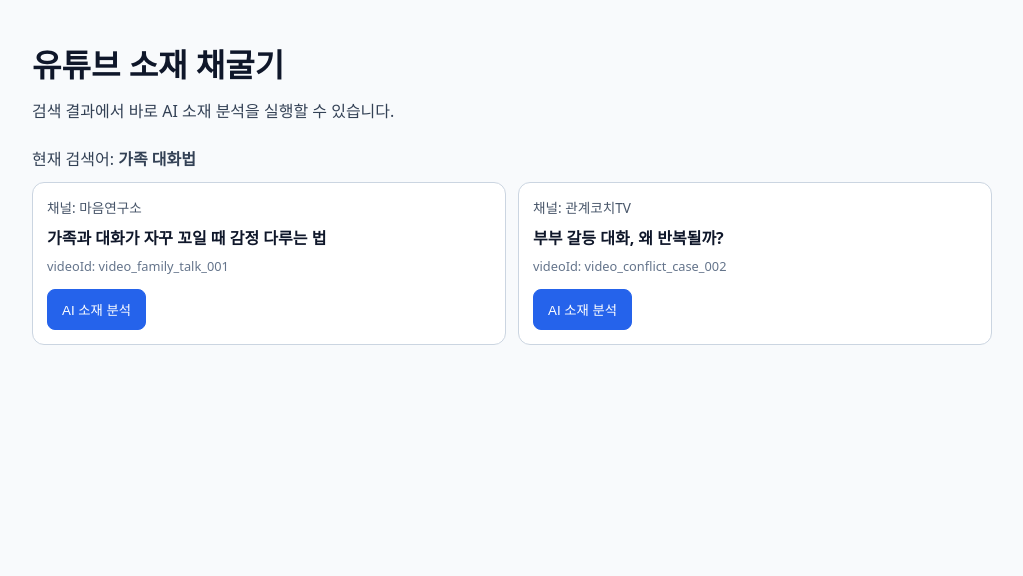
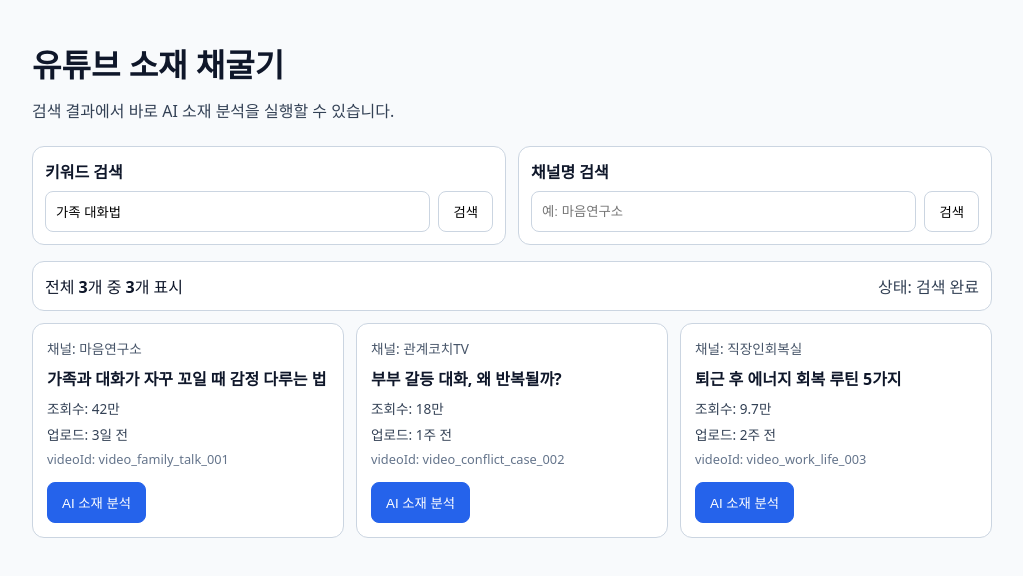
Before and after one commit to jh9098/yt_search, a React (Vite) app in the folder frontend/: page / in a window 1280 px wide. Shown: the top 576 px of the page, without its empty margins (128-1151 px from the left). Built offline with nearby package versions, Linux system fonts and the light colour scheme; no server answers.

Commit message:
feat(frontend): split MVP-A search skeleton into domain components

```diff
--- a/frontend/src/App.tsx
+++ b/frontend/src/App.tsx
@@ -5,11 +5,13 @@ import {
   createAnalysisJob,
   getAnalysisJobStatus,
 } from "./domains/analysis/api/client";
-import {
-  analysisErrorMock,
-} from "./domains/analysis/mocks/analysisResult.mock";
+import { analysisErrorMock } from "./domains/analysis/mocks/analysisResult.mock";
 import { mapAnalysisError } from "./domains/analysis/utils/errorMapper";
 import { toLoadingState } from "./domains/analysis/utils/loadingFallback";
+import { ChannelSearchBar } from "./domains/search/components/ChannelSearchBar";
+import { KeywordSearchBar } from "./domains/search/components/KeywordSearchBar";
+import { ResultSummaryBar } from "./domains/search/components/ResultSummaryBar";
+import { VideoGrid } from "./domains/search/components/VideoGrid";
 import type {
   AnalysisErrorState,
   AnalysisLoadingState,
@@ -17,30 +19,46 @@ import type {
   AnalysisStatusData,
   AnalysisResult,
 } from "./domains/analysis/types";
-
-interface SearchResultCard {
-  videoId: string;
-  title: string;
-  channelName: string;
-}
+import type {
+  SearchQueryState,
+  SearchResultCard,
+  SearchResultsState,
+  SearchSummary,
+} from "./domains/search/types";
 
 const SEARCH_RESULT_CARDS: SearchResultCard[] = [
   {
     videoId: "video_family_talk_001",
     title: "가족과 대화가 자꾸 꼬일 때 감정 다루는 법",
     channelName: "마음연구소",
+    viewCountText: "42만",
+    uploadedAtText: "3일 전",
   },
   {
     videoId: "video_conflict_case_002",
     title: "부부 갈등 대화, 왜 반복될까?",
     channelName: "관계코치TV",
+    viewCountText: "18만",
+    uploadedAtText: "1주 전",
+  },
+  {
+    videoId: "video_work_life_003",
+    title: "퇴근 후 에너지 회복 루틴 5가지",
+    channelName: "직장인회복실",
+    viewCountText: "9.7만",
+    uploadedAtText: "2주 전",
   },
 ];
 
 const POLLING_INTERVAL_MS = 1200;
 
 export function App() {
-  const [searchKeyword, setSearchKeyword] = useState("가족 대화법");
+  const [queryState, setQueryState] = useState<SearchQueryState>({
+    keyword: "가족 대화법",
+    channel: "",
+  });
+  const [resultsState, setResultsState] = useState<SearchResultsState>("success");
+  const [visibleCards, setVisibleCards] = useState<SearchResultCard[]>(SEARCH_RESULT_CARDS);
   const [selectedVideoId, setSelectedVideoId] = useState<string | null>(null);
   const [isModalOpen, setIsModalOpen] = useState(false);
   const [status, setStatus] = useState<AnalysisModalStatus>("loading");
@@ -50,6 +68,7 @@ export function App() {
     message: "분석을 준비 중입니다.",
   });
   const pollTimerRef = useRef<number | null>(null);
+  const searchTimerRef = useRef<number | null>(null);
   const activeSessionRef = useRef(0);
   const isModalOpenRef = useRef(false);
 
@@ -57,9 +76,17 @@ export function App() {
     isModalOpenRef.current = isModalOpen;
   }, [isModalOpen]);
 
+  useEffect(() => {
+    return () => {
+      if (searchTimerRef.current !== null) {
+        window.clearTimeout(searchTimerRef.current);
+      }
+    };
+  }, []);
+
   const selectedCard = useMemo(
-    () => SEARCH_RESULT_CARDS.find((card) => card.videoId === selectedVideoId) ?? null,
-    [selectedVideoId],
+    () => visibleCards.find((card) => card.videoId === selectedVideoId) ?? null,
+    [selectedVideoId, visibleCards],
   );
 
   const clearPollTimer = useCallback(() => {
@@ -203,6 +230,49 @@ export function App() {
     };
   }, [stopPolling]);
 
+  const filterCards = useCallback((query: SearchQueryState) => {
+    const normalizedKeyword = query.keyword.trim().toLowerCase();
+    const normalizedChannel = query.channel.trim().toLowerCase();
+
+    return SEARCH_RESULT_CARDS.filter((card) => {
+      const titleMatched =
+        normalizedKeyword.length === 0 || card.title.toLowerCase().includes(normalizedKeyword);
+      const channelMatched =
+        normalizedChannel.length === 0 || card.channelName.toLowerCase().includes(normalizedChannel);
+      return titleMatched && channelMatched;
+    });
+  }, []);
+
+  const runSearch = useCallback(
+    (nextQuery: SearchQueryState) => {
+      if (searchTimerRef.current !== null) {
+        window.clearTimeout(searchTimerRef.current);
+      }
+
+      setResultsState("loading");
+      searchTimerRef.current = window.setTimeout(() => {
+        if (nextQuery.keyword.trim() === "에러테스트") {
+          setVisibleCards([]);
+          setResultsState("error");
+          return;
+        }
+
+        const filteredCards = filterCards(nextQuery);
+        setVisibleCards(filteredCards);
+        setResultsState(filteredCards.length > 0 ? "success" : "empty");
+      }, 300);
+    },
+    [filterCards],
+  );
+
+  const handleKeywordSearch = () => {
+    runSearch(queryState);
+  };
+
+  const handleChannelSearch = () => {
+    runSearch(queryState);
+  };
+
   const openAnalysisModal = (card: SearchResultCard) => {
     if (isModalOpen && status === "loading") {
       return;
@@ -227,7 +297,18 @@ export function App() {
   };
 
   const handleKeywordClick = (keyword: string) => {
-    setSearchKeyword(keyword);
+    const nextQuery: SearchQueryState = {
+      ...queryState,
+      keyword,
+    };
+    setQueryState(nextQuery);
+    runSearch(nextQuery);
+  };
+
+  const summary: SearchSummary = {
+    totalCount: SEARCH_RESULT_CARDS.length,
+    shownCount: visibleCards.length,
+    resultsState,
   };
 
   const isAnalyzeButtonDisabled = isModalOpen && status === "loading";
@@ -239,31 +320,34 @@ export function App() {
         <p className="app-subtitle">검색 결과에서 바로 AI 소재 분석을 실행할 수 있습니다.</p>
       </header>
 
+      <section className="search-panel" aria-label="탐색 검색 패널">
+        <KeywordSearchBar
+          keyword={queryState.keyword}
+          isDisabled={resultsState === "loading"}
+          onKeywordChange={(keyword) => {
+            setQueryState((previous) => ({ ...previous, keyword }));
+          }}
+          onSearch={handleKeywordSearch}
+        />
+
+        <ChannelSearchBar
+          channel={queryState.channel}
+          isDisabled={resultsState === "loading"}
+          onChannelChange={(channel) => {
+            setQueryState((previous) => ({ ...previous, channel }));
+          }}
+          onSearch={handleChannelSearch}
+        />
+      </section>
+
       <section className="search-section" aria-label="검색 결과">
-        <div className="search-meta-row">
-          <p className="search-keyword-label">
-            현재 검색어: <strong>{searchKeyword}</strong>
-          </p>
-        </div>
-
-        <div className="card-grid">
-          {SEARCH_RESULT_CARDS.map((card) => (
-            <article key={card.videoId} className="result-card">
-              <p className="result-card-channel">채널: {card.channelName}</p>
-              <h2 className="result-card-title">{card.title}</h2>
-              <p className="result-card-video-id">videoId: {card.videoId}</p>
-
-              <button
-                type="button"
-                className="analyze-button"
-                disabled={isAnalyzeButtonDisabled}
-                onClick={() => openAnalysisModal(card)}
-              >
-                AI 소재 분석
-              </button>
-            </article>
-          ))}
-        </div>
+        <ResultSummaryBar summary={summary} />
+        <VideoGrid
+          cards={visibleCards}
+          resultsState={resultsState}
+          isAnalyzeDisabled={isAnalyzeButtonDisabled}
+          onAnalyze={openAnalysisModal}
+        />
       </section>
 
       {isModalOpen ? (
--- /dev/null
+++ b/frontend/src/domains/search/components/ChannelSearchBar.tsx
@@ -0,0 +1,34 @@
+interface ChannelSearchBarProps {
+  channel: string;
+  isDisabled: boolean;
+  onChannelChange: (value: string) => void;
+  onSearch: () => void;
+}
+
+export function ChannelSearchBar({
+  channel,
+  isDisabled,
+  onChannelChange,
+  onSearch,
+}: ChannelSearchBarProps) {
+  return (
+    <div className="search-input-group" aria-label="채널명 검색 영역">
+      <label htmlFor="channel-search-input" className="search-label">
+        채널명 검색
+      </label>
+      <div className="search-input-row">
+        <input
+          id="channel-search-input"
+          className="search-input"
+          value={channel}
+          onChange={(event) => onChannelChange(event.target.value)}
+          placeholder="예: 마음연구소"
+          aria-label="채널명 입력"
+        />
+        <button type="button" onClick={onSearch} disabled={isDisabled} aria-label="채널명 검색 실행">
+          검색
+        </button>
+      </div>
+    </div>
+  );
+}
--- /dev/null
+++ b/frontend/src/domains/search/components/KeywordSearchBar.tsx
@@ -0,0 +1,34 @@
+interface KeywordSearchBarProps {
+  keyword: string;
+  isDisabled: boolean;
+  onKeywordChange: (value: string) => void;
+  onSearch: () => void;
+}
+
+export function KeywordSearchBar({
+  keyword,
+  isDisabled,
+  onKeywordChange,
+  onSearch,
+}: KeywordSearchBarProps) {
+  return (
+    <div className="search-input-group" aria-label="키워드 검색 영역">
+      <label htmlFor="keyword-search-input" className="search-label">
+        키워드 검색
+      </label>
+      <div className="search-input-row">
+        <input
+          id="keyword-search-input"
+          className="search-input"
+          value={keyword}
+          onChange={(event) => onKeywordChange(event.target.value)}
+          placeholder="예: 가족 대화법"
+          aria-label="키워드 입력"
+        />
+        <button type="button" onClick={onSearch} disabled={isDisabled} aria-label="키워드 검색 실행">
+          검색
+        </button>
+      </div>
+    </div>
+  );
+}
--- /dev/null
+++ b/frontend/src/domains/search/components/ResultSummaryBar.tsx
@@ -0,0 +1,26 @@
+import type { SearchSummary } from "../types";
+
+interface ResultSummaryBarProps {
+  summary: SearchSummary;
+}
+
+const STATE_LABEL: Record<SearchSummary["resultsState"], string> = {
+  idle: "검색 조건 입력 대기",
+  loading: "검색 중",
+  success: "검색 완료",
+  empty: "검색 결과 없음",
+  error: "검색 오류",
+};
+
+export function ResultSummaryBar({ summary }: ResultSummaryBarProps) {
+  return (
+    <section className="result-summary-bar" aria-label="검색 결과 요약">
+      <p>
+        전체 <strong>{summary.totalCount}</strong>개 중 <strong>{summary.shownCount}</strong>개 표시
+      </p>
+      <p className="result-summary-state" aria-live="polite">
+        상태: {STATE_LABEL[summary.resultsState]}
+      </p>
+    </section>
+  );
+}
--- /dev/null
+++ b/frontend/src/domains/search/components/VideoCard.tsx
@@ -0,0 +1,29 @@
+import type { SearchResultCard } from "../types";
+
+interface VideoCardProps {
+  card: SearchResultCard;
+  isAnalyzeDisabled: boolean;
+  onAnalyze: (card: SearchResultCard) => void;
+}
+
+export function VideoCard({ card, isAnalyzeDisabled, onAnalyze }: VideoCardProps) {
+  return (
+    <article className="result-card" aria-label={`영상 카드 ${card.title}`}>
+      <p className="result-card-channel">채널: {card.channelName}</p>
+      <h2 className="result-card-title">{card.title}</h2>
+      <p className="result-card-meta">조회수: {card.viewCountText}</p>
+      <p className="result-card-meta">업로드: {card.uploadedAtText}</p>
+      <p className="result-card-video-id">videoId: {card.videoId}</p>
+
+      <button
+        type="button"
+        className="analyze-button"
+        disabled={isAnalyzeDisabled}
+        onClick={() => onAnalyze(card)}
+        aria-label={`${card.title} AI 소재 분석`}
+      >
+        AI 소재 분석
+      </button>
+    </article>
+  );
+}
--- /dev/null
+++ b/frontend/src/domains/search/components/VideoGrid.tsx
@@ -0,0 +1,44 @@
+import { VideoCard } from "./VideoCard";
+import type { SearchResultCard, SearchResultsState } from "../types";
+
+interface VideoGridProps {
+  cards: SearchResultCard[];
+  resultsState: SearchResultsState;
+  isAnalyzeDisabled: boolean;
+  onAnalyze: (card: SearchResultCard) => void;
+}
+
+export function VideoGrid({ cards, resultsState, isAnalyzeDisabled, onAnalyze }: VideoGridProps) {
+  if (resultsState === "loading") {
+    return (
+      <div className="results-placeholder" role="status" aria-live="polite">
+        검색 결과를 불러오는 중입니다...
+      </div>
+    );
+  }
+
+  if (resultsState === "error") {
+    return (
+      <div className="results-placeholder results-placeholder-error" role="alert">
+        검색 중 문제가 발생했습니다. 잠시 후 다시 시도해 주세요.
+      </div>
+    );
+  }
+
+  if (resultsState === "empty") {
+    return <div className="results-placeholder">조건에 맞는 영상이 없습니다.</div>;
+  }
+
+  return (
+    <div className="card-grid">
+      {cards.map((card) => (
+        <VideoCard
+          key={card.videoId}
+          card={card}
+          isAnalyzeDisabled={isAnalyzeDisabled}
+          onAnalyze={onAnalyze}
+        />
+      ))}
+    </div>
+  );
+}
--- /dev/null
+++ b/frontend/src/domains/search/types.ts
@@ -0,0 +1,20 @@
+export type SearchResultsState = "idle" | "loading" | "success" | "empty" | "error";
+
+export interface SearchQueryState {
+  keyword: string;
+  channel: string;
+}
+
+export interface SearchResultCard {
+  videoId: string;
+  title: string;
+  channelName: string;
+  viewCountText: string;
+  uploadedAtText: string;
+}
+
+export interface SearchSummary {
+  totalCount: number;
+  shownCount: number;
+  resultsState: SearchResultsState;
+}
--- a/frontend/src/styles.css
+++ b/frontend/src/styles.css
@@ -29,16 +29,59 @@ body {
   color: #334155;
 }
 
-.search-section {
+.search-panel {
+  display: grid;
+  grid-template-columns: repeat(auto-fit, minmax(280px, 1fr));
+  gap: 12px;
   margin-top: 24px;
 }
 
-.search-meta-row {
+.search-input-group {
+  border: 1px solid #cbd5e1;
+  border-radius: 12px;
+  background: #ffffff;
+  padding: 12px;
+}
+
+.search-label {
+  display: block;
+  font-weight: 600;
+  margin-bottom: 8px;
+}
+
+.search-input-row {
+  display: flex;
+  gap: 8px;
+}
+
+.search-input {
+  flex: 1;
+  border: 1px solid #cbd5e1;
+  border-radius: 8px;
+  padding: 10px;
+}
+
+.search-section {
+  margin-top: 16px;
+}
+
+.result-summary-bar {
+  border: 1px solid #cbd5e1;
+  border-radius: 12px;
+  background: #ffffff;
+  padding: 12px;
+  display: flex;
+  justify-content: space-between;
+  gap: 12px;
+  flex-wrap: wrap;
   margin-bottom: 12px;
 }
 
-.search-keyword-label {
+.result-summary-bar p {
   margin: 0;
+}
+
+.result-summary-state {
   color: #334155;
 }
 
@@ -66,10 +109,30 @@ body {
   font-size: 1rem;
 }
 
+.result-card-meta {
+  margin: 0 0 6px;
+  color: #334155;
+  font-size: 0.85rem;
+}
+
 .result-card-video-id {
   margin: 0 0 14px;
   color: #64748b;
   font-size: 0.8rem;
+}
+
+.results-placeholder {
+  border: 1px dashed #94a3b8;
+  border-radius: 12px;
+  background: #ffffff;
+  color: #334155;
+  padding: 24px;
+  text-align: center;
+}
+
+.results-placeholder-error {
+  border-color: #dc2626;
+  color: #b91c1c;
 }
 
 .analyze-button {
```
Also changed, not shown: 2 other files (tests, documents, lock files or other folders).
